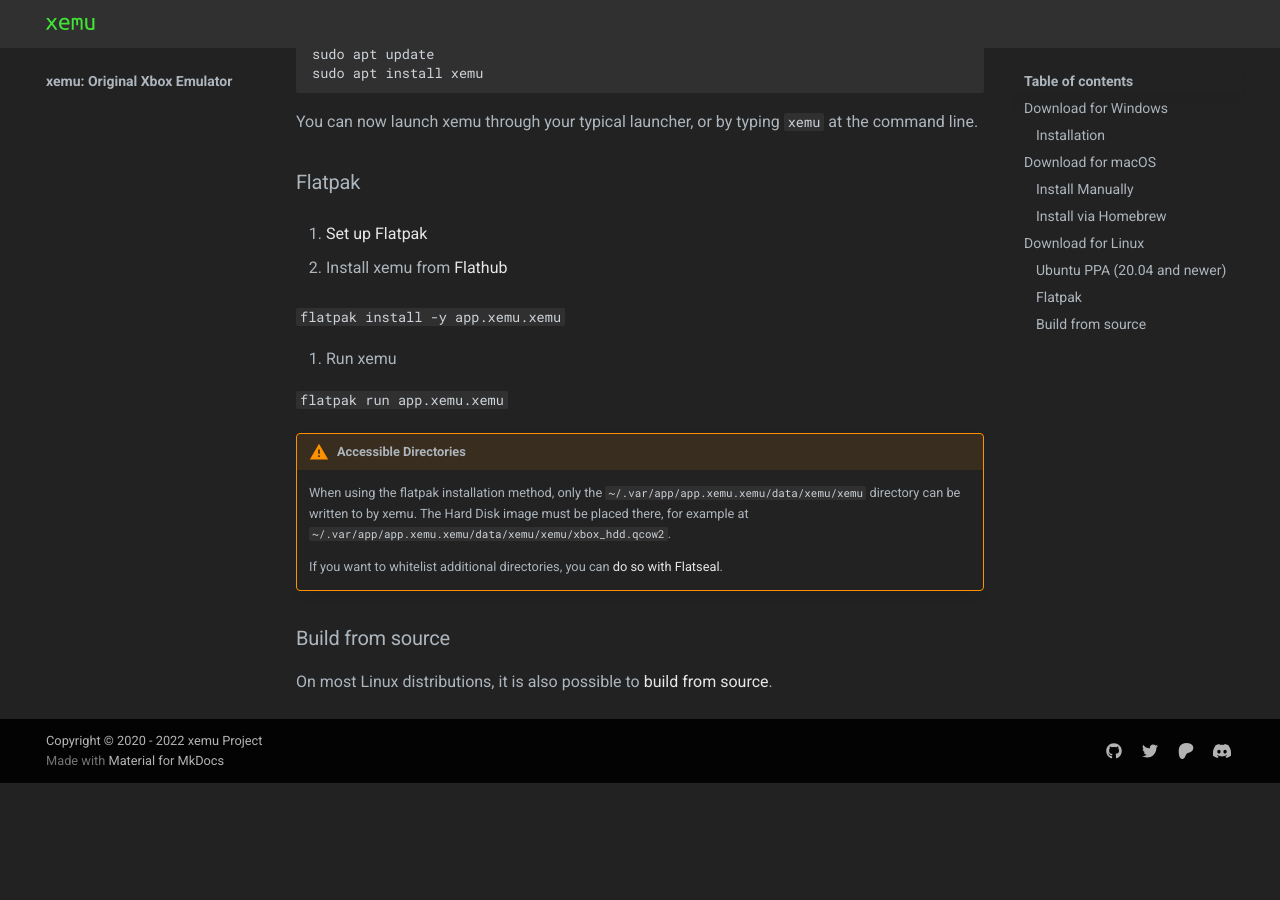
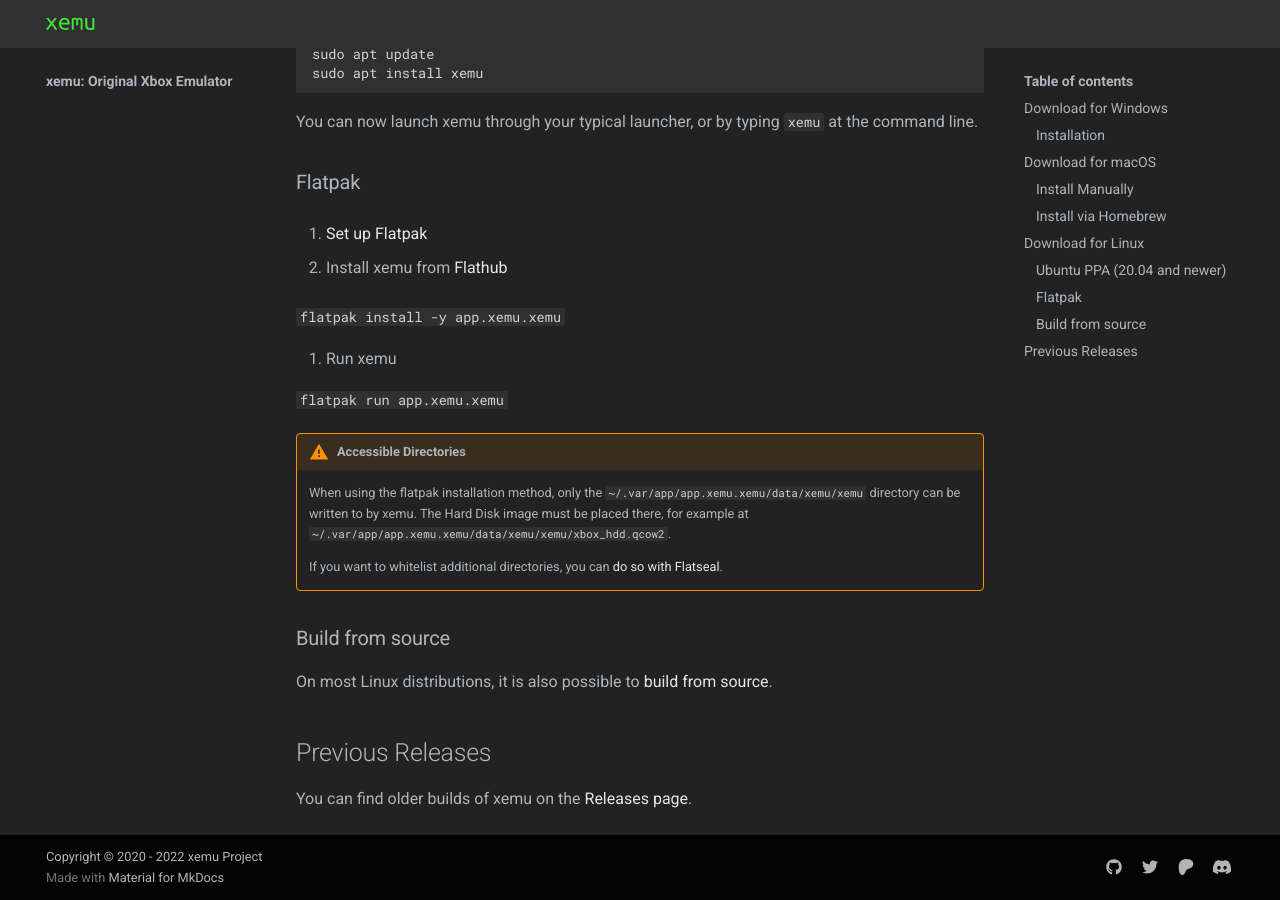
Before and after one commit to xemu-project/xemu-website, an MkDocs documentation site: the page built from docs/docs/download.md, in a window 1280 px wide and 900 px high, scrolled down 1251 px. Built offline with MkDocs 1.6.1 and Material for MkDocs 9.7.7, drawn with Linux system fonts in a browser that asks for light colours; before the commit the page ends 2034 px from its top, so only the background shows below that.

Commit message:
Add link to previous releases

```diff
--- a/docs/docs/download.md
+++ b/docs/docs/download.md
@@ -61,3 +61,7 @@ You can now launch xemu through your typical launcher, or by typing `xemu` at th
 ### Build from source
 
 On most Linux distributions, it is also possible to [build from source](dev/building-from-source.md#linux).
+
+## Previous Releases
+
+You can find older builds of xemu on the [Releases page](https://github.com/mborgerson/xemu/releases).
```
